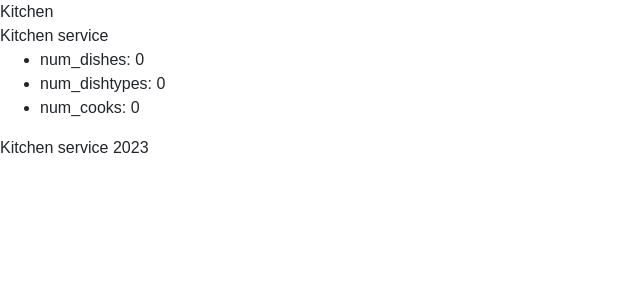
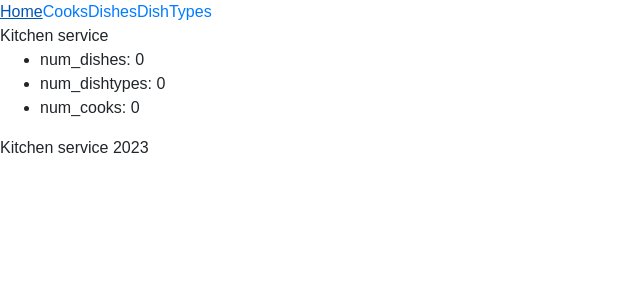
Before and after one commit to Ivan-Berezyanskiy/CookSpectrum, a Django app: page / in a window 1280 px wide. Shown: the top 300 px of the page, without its empty margins (0-640 px from the left). Run offline with Django 4.2, Linux system fonts and the light colour scheme; data that the repository does not hold is empty.

Commit message:
Add templates/includes/header.html Include header.html in base.html

```diff
--- a/templates/base.html
+++ b/templates/base.html
@@ -9,7 +9,7 @@
 
 </head>
 <body>
-  <header>Kitchen</header>
+  {% include "includes/header.html" %}
   {% block content %}{% endblock %}
   <footer>Kitchen service 2023</footer>
 </body>
--- /dev/null
+++ b/templates/includes/header.html
@@ -0,0 +1,6 @@
+<nav class="nav">
+      <a href="{% url "kitchen:index" %}">Home</a>
+      <a href="#">Cooks</a>
+      <a href="#">Dishes</a>
+      <a href="#">DishTypes</a>
+</nav>
```
